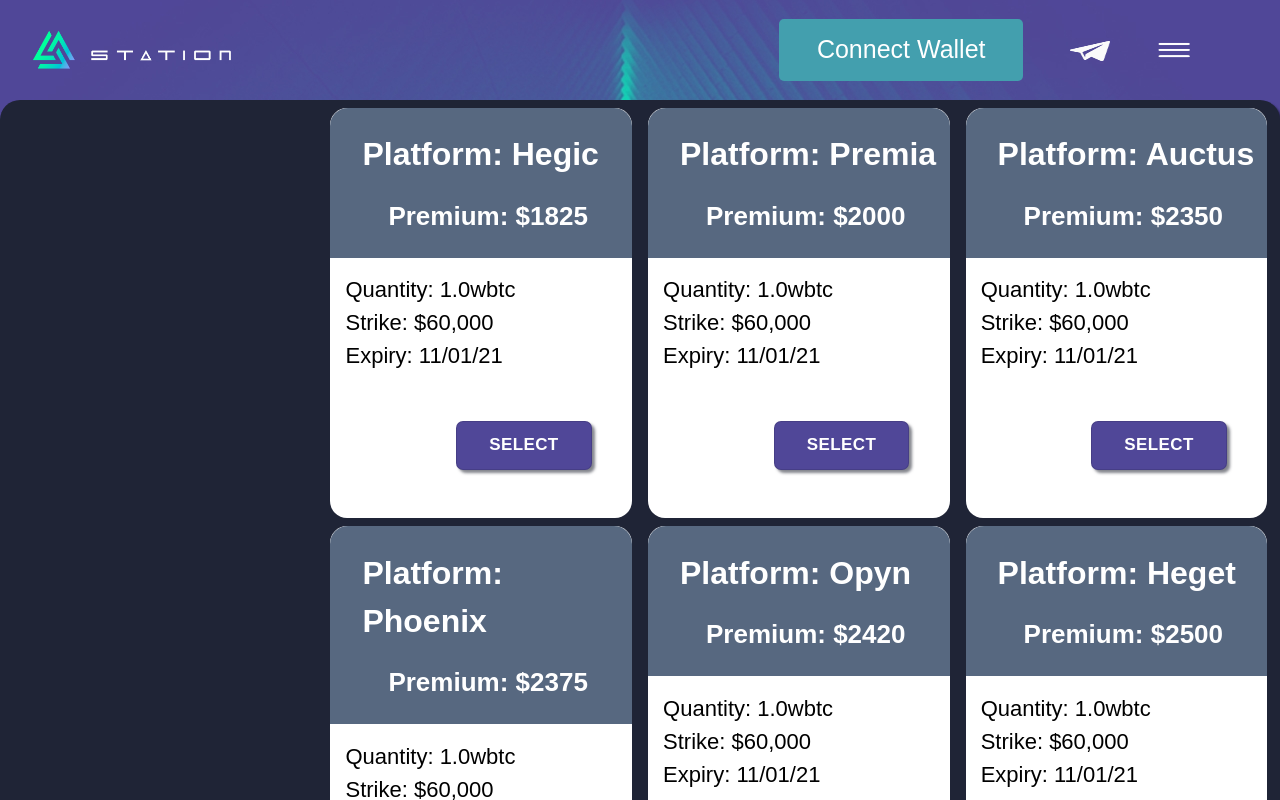
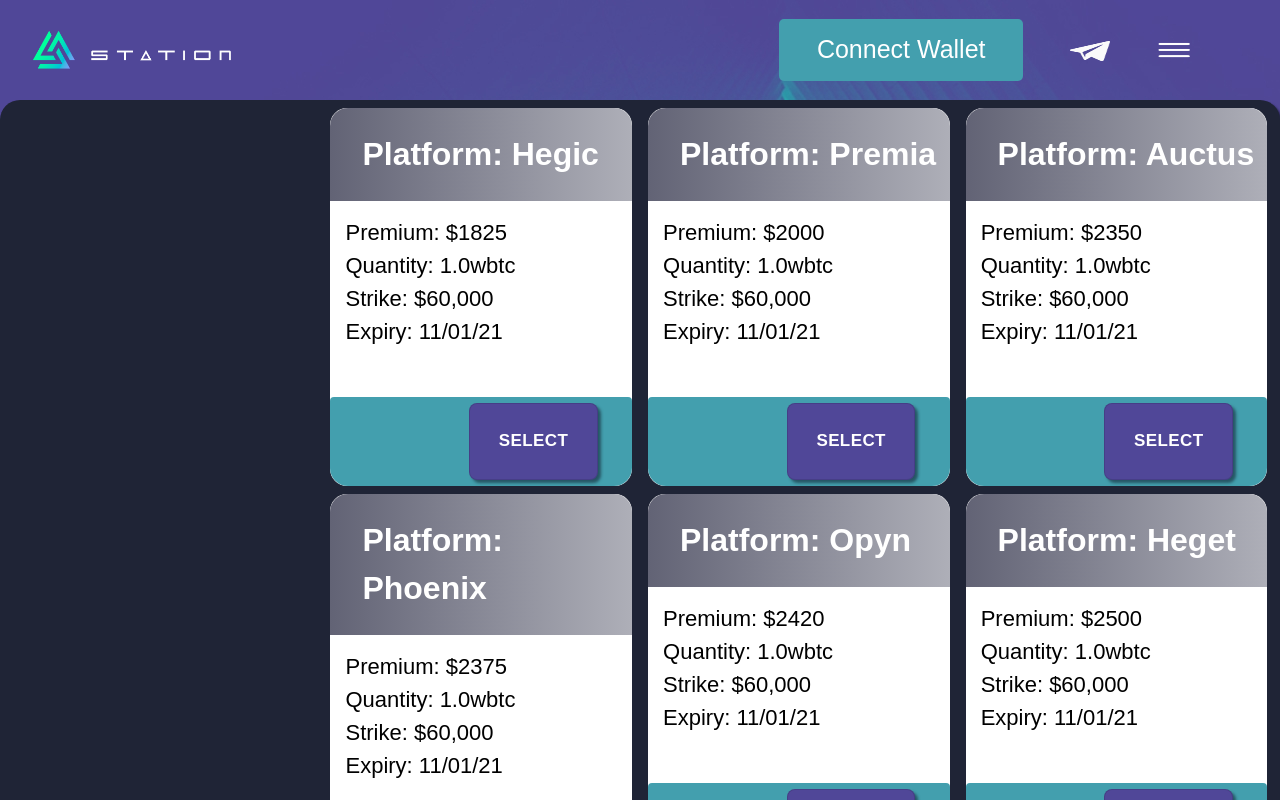
Before and after one commit to Waduhekthecat/EmeryHeights, a React (Create React App) app: page /advanced in a window 1280 px wide. Shown: the top 800 px of the page. Built offline with nearby package versions, Linux system fonts and the light colour scheme.

Commit message:
finishing up the styling on the results stat cards

```diff
--- a/src/components/Aggregator/Results/DetailsModal.tsx
+++ b/src/components/Aggregator/Results/DetailsModal.tsx
@@ -12,23 +12,11 @@
 import { render } from "blockies-ts";
 import Box from "@mui/material/Box";
 import Button from "@mui/material/Button";
+import ButtonGroup from "@mui/material/Button";
 import Typography from "@mui/material/Typography";
 import Modal from "@mui/material/Modal";
 import { colors } from "../../../styles";
 import { ModalUnstyled } from "@mui/core";
-import pOpen from "./PurchaseModal";
-
-const StyledModal = styled(ModalUnstyled)`
-  position: fixed;
-  z-index: 1300;
-  right: 0;
-  bottom: 0;
-  top: 0;
-  left: 0;
-  display: flex;
-  align-items: center;
-  justify-content: center;
-`;
 
 const HederTitle = styled.h1`
   color: rgb(256, 256, 256) !important;
@@ -97,7 +85,7 @@
   left: "22%",
   width: "900px",
   height: "350px",
-  zIndex: "2",
+  zIndex: "1400",
   borderRadius: "20px",
   color: white,
   border: "6px solid #000",
@@ -110,18 +98,17 @@
   top: "14%",
   left: "1.8%",
   width: "22%",
-  height: "screen",
-  zIndex: "1",
+  height: "600px",
+  zIndex: "1300",
   borderRadius: "0px",
 };
 
 // Uses interface to return container with details on selected card - allows purchase //
 const Details = (props: { xResults: Props1; sOpen: Boolean }) => {
   const [sOpen, setsOpen] = React.useState(false);
-  const [isOpen, setIsOpen] = React.useState(false);
   const [pOpen, setpOpen] = React.useState(false);
   const handleModal = () => {
-    setIsOpen(!isOpen);
+    setsOpen(false);
     setpOpen(!pOpen);
   };
 
@@ -200,12 +187,13 @@
         <Grid item xs={12} sm={12} md={12} lg={12}>
           <QueryButton onClick={handleModal}>Purchase</QueryButton>
           <Modal
+            open={pOpen}
+            disableScrollLock={false}
             hideBackdrop={false}
-            open={pOpen}
+            BackdropComponent={Backdrop}
             onClose={handleModal}
             aria-labelledby="modal-modal-title"
             aria-describedby="modal-modal-description"
-            onBackdropClick={handleModal}
           >
             <Box sx={style1}>
               <PurchaseModal Submit={props.xResults} pOpen={sOpen} />
@@ -288,12 +276,14 @@
     flex-direction: row;
   }
 `;
+
+// SelectedDiv = styled(div)``;
+
 const CompareButton2 = styled(ToggleButton)`
   height: 50% !important;
   width: 90% !important;
-  border-radius: 7px !important;
-  margin-bottom: 20px !important;
-  margin-right: "3%" !important;
+  border-radius: 8px !important;
+
   font-size: 20px;
   font-weight: 600;
   box-shadow: 3px 3px 3px rgba(10, 13, 27, 0.5);
@@ -360,44 +350,72 @@
   }
 `;
 
+// -webkit-tap-highlight-color: ;
+
 const Backdrop = styled("div")`
-  z-index: 1;
+  z-index: 75;
   position: fixed;
   right: 0;
   bottom: 0;
   top: 0;
   left: 0;
-  background-color: none;
-  -webkit-tap-highlight-color: transparent;
+  background-color: ;
+`;
+const Backdrop2 = styled("div")`
+  z-index: 100;
+  position: fixed;
+  right: 0;
+  bottom: 0;
+  top: 0;
+  left: 0;
+  background-color: ;
 `;
 // Takes props from interface and fills the fields on the option cards with data returned from API //
 // *Also declares Modal for Details card on click of select button //
 const StatCard = (props: { xResults: Props1 }) => {
-  const [bgColor, setBackground] = useState(colors.grey);
+  const [visible, setVisible] = React.useState(false);
+  const [bgColor, setBackground] = useState(colors.white);
+  const [bgColor2, setBackground2] = useState(colors.primary);
+  const [bgColor3, setBackground3] = useState(
+    "linear-gradient(to right, rgb(98, 99, 117), rgb(174, 175, 184))"
+  );
   const [selected, setSelected] = useState(false);
   const [sOpen, setsOpen] = useState(false);
   const [open, setOpen] = useState(false);
+  const key = (String: any) => "";
   const handleSelected = () => {
     setSelected(!selected);
     setsOpen(!sOpen);
     setOpen(!open);
-    bgColor == colors.grey
+    selected == true ? setVisible(true) : setVisible(false);
+    bgColor == colors.white
       ? setBackground(colors.primary)
-      : setBackground(colors.grey);
+      : setBackground(colors.white);
+    bgColor2 == colors.primary
+      ? setBackground2(colors.white)
+      : setBackground2(colors.primary);
+    bgColor3 ==
+    "linear-gradient(to right, rgb(98, 99, 117), rgb(174, 175, 184))"
+      ? setBackground3(
+          "linear-gradient(to right, rgb(89, 92, 151), rgb(88, 20, 107))"
+        )
+      : setBackground3(
+          "linear-gradient(to right, rgb(98, 99, 117), rgb(174, 175, 184))"
+        );
+    visible == false ? key("none") : key("visible");
   };
   const handleClose = (event: React.MouseEvent<HTMLElement>) => {
     handleSelected();
   };
-
   return (
     <Grid container>
-      <CardContainer>
+      <CardContainer style={{ background: bgColor }}>
         <Grid container direction="column">
           {/* Platform Name */}
           <Grid
             item
             style={{
-              background: bgColor,
+              background: bgColor3,
               borderTopLeftRadius: "18px",
               borderTopRightRadius: "18px",
             }}
@@ -408,14 +426,13 @@
           >
             <DescriptionTxt2>
               Platform: {props.xResults.Results.platformD}
-              <DescriptionTxt>
-                Premium: {props.xResults.Results.premiumD}
-              </DescriptionTxt>
             </DescriptionTxt2>
           </Grid>
           {/* Premium, Amount, Strike Price, and Expiry */}
           <Grid item>
             <DescriptionTxt3>
+              Premium: {props.xResults.Results.premiumD}
+              <br />
               Quantity: {props.xResults.Results.amountD}
               <br />
               Strike: {props.xResults.Results.strikeD}
@@ -425,19 +442,36 @@
           </Grid>
         </Grid>
 
-        <Grid container direction="row">
+        <Grid container direction="row" style={{ boxShadow: "10, 10, 10, 5" }}>
           {/* Select Button */}
-          <Grid item xs={5} sm={5} md={5} lg={5}></Grid>
-          <Grid item xs={6} sm={6} md={6} lg={6}>
+          <ButtonGroup
+            style={{
+              background: bgColor2,
+              borderBottomLeftRadius: "18px",
+              borderBottomRightRadius: "18px",
+            }}
+          >
+            <Grid item xs={5} sm={5} md={5} lg={5}>
+              <div style={{ display: "none" }}>Selected</div>
+            </Grid>
+            <Grid
+              item
+              sx={{ display: { lg: "key", md: "key" } }}
+              xs={6}
+              sm={6}
+              md={6}
+              lg={6}
+            >
               <CompareButton2
+                sx={{ display: { lg: "key", md: "key" } }}
                 value={sOpen}
                 selected={selected}
                 onClick={handleSelected}
               >
-              {" "}
                 <p style={{ fontSize: 17, fontWeight: 900 }}>SELECT</p>
               </CompareButton2>
             </Grid>
+          </ButtonGroup>
         </Grid>
       </CardContainer>
       <Grid item xs={3} sm={3} md={3} lg={3}>
@@ -450,9 +484,9 @@
           aria-labelledby="modal-modal-title"
           aria-describedby="modal-modal-description"
         >
-          <Box sx={style}>
+          <Grid sx={style}>
             <Details xResults={props.xResults} sOpen={open} />
-          </Box>
+          </Grid>
         </Modal>
       </Grid>
     </Grid>
--- a/src/components/Home/ScreenWrapper.tsx
+++ b/src/components/Home/ScreenWrapper.tsx
@@ -7,10 +7,10 @@
 const AppContainer = styled.div`
   background-image: url(${BackImage});
   background-color: rgb(80, 71, 152);
-  background-position: center;
+  background-position: fill;
   background-repeat: no-repeat;
   width: 100vw;
-  height: 100vh;
+  height: 180vh;
   min-height: screen;
 `;
 
```
Lines whose indentation alone changed are shown as unchanged.
